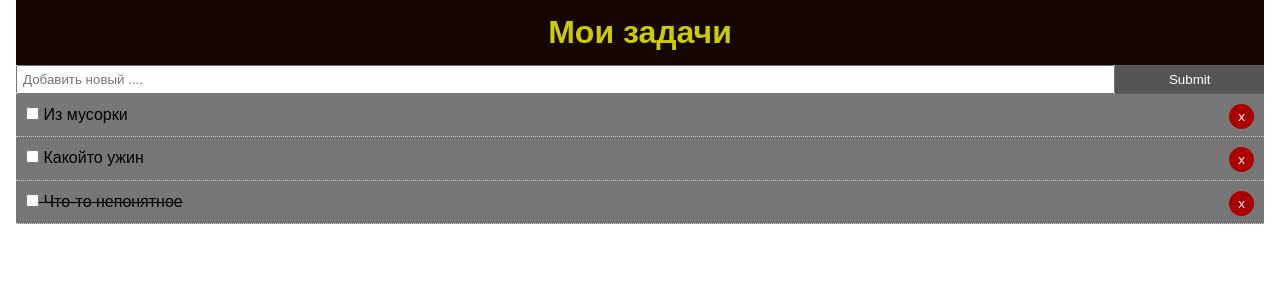
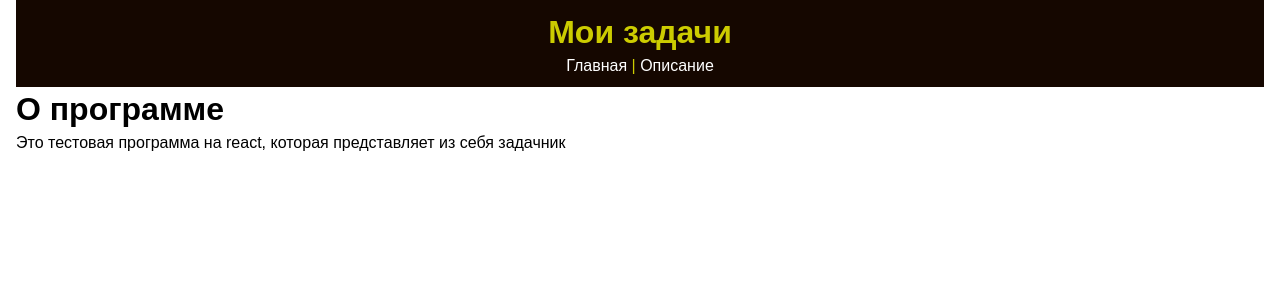
Before and after one commit to Vittozich/react-test-app, a React (Create React App) app: page /about in a window 1280 px wide. Shown: the top 300 px of the page. Built offline with nearby package versions, Linux system fonts and the light colour scheme; the HTML template or start-up script is replaced by a standard one.

Commit message:
Links and Pages

```diff
--- a/package.json
+++ b/package.json
@@ -5,6 +5,7 @@
   "dependencies": {
     "react": "^16.12.0",
     "react-dom": "^16.12.0",
+    "react-router-dom": "^5.1.2",
     "react-scripts": "3.2.0",
     "uuid": "^3.3.3"
   },
--- a/src/App.js
+++ b/src/App.js
@@ -1,7 +1,9 @@
 import React, { Component } from 'react';
+import { BrowserRouter as Router, Route } from 'react-router-dom'
 import Header from './components/layouts/Header'
 import Todos from './components/Todos'
 import AddTodo from './components/AddTodo'
+import About from './components/pages/About'
 import uuid from 'uuid'
 
 
@@ -29,17 +31,19 @@
   }
   // Toggle Complete
   markComplete = (id) => {
-    this.setState({ todos: this.state.todos.map(todo => {
-      if (todo.id === id){
+    this.setState({
+      todos: this.state.todos.map(todo => {
+        if (todo.id === id) {
           todo.completed = !todo.completed
         }
         return todo
-    }) })
+      })
+    })
   }
 
   // Delete Todo
   delTodo = (id) => {
-    this.setState({todos: [...this.state.todos.filter(todo => todo.id !== id)]})
+    this.setState({ todos: [...this.state.todos.filter(todo => todo.id !== id)] })
   }
 
   //Add Todo
@@ -49,23 +53,30 @@
       title,
       completed: false
     }
-    this.setState({todos: [...this.state.todos, newTodo]})
+    this.setState({ todos: [...this.state.todos, newTodo] })
   }
 
 
 
   render() {
     return (
+      <Router>
         <div className="App">
           <div className="container">
-        <Header/>
+            <Header />
+            <Route exact path="/" render={props => (
+              <React.Fragment>
                 <AddTodo addTodo={this.addTodo} />
                 <Todos todos={this.state.todos} markComplete={this.markComplete}
-        delTodo={this.delTodo}
-        />
+                  delTodo={this.delTodo} />
+              </React.Fragment>
+            )} />
+            <Route path="/about" component={About}/>
+
           </div>
 
         </div>
+      </Router>
     );
   }
 }
--- a/src/components/layouts/Header.js
+++ b/src/components/layouts/Header.js
@@ -1,9 +1,11 @@
 import React from 'react'
+import { Link } from 'react-router-dom'
 
 export default function Header() {
   return (
     <header style={headerStyle}>
       <h1>Мои задачи</h1>
+      <Link style={linkStyle} to="/">Главная</Link> | <Link style={linkStyle}  to="/about">Описание</Link>
     </header>
   )
 }
@@ -14,3 +16,8 @@
   textAlign: 'center',
   padding: '10px'
 }
+
+const linkStyle = {
+  color: '#Fff',
+  textDecoration: 'none'
+}
--- /dev/null
+++ b/src/components/pages/About.js
@@ -0,0 +1,11 @@
+import React from 'react'
+
+export default function About() {
+  return (
+    <React.Fragment>
+      <h1>О программе</h1>
+
+      <p>Это тестовая программа на react, которая представляет из себя задачник </p>
+    </React.Fragment>
+  )
+}
```
Also changed, not shown: 1 other file (tests, documents, lock files or other folders). Lines whose indentation alone changed are shown as unchanged.
